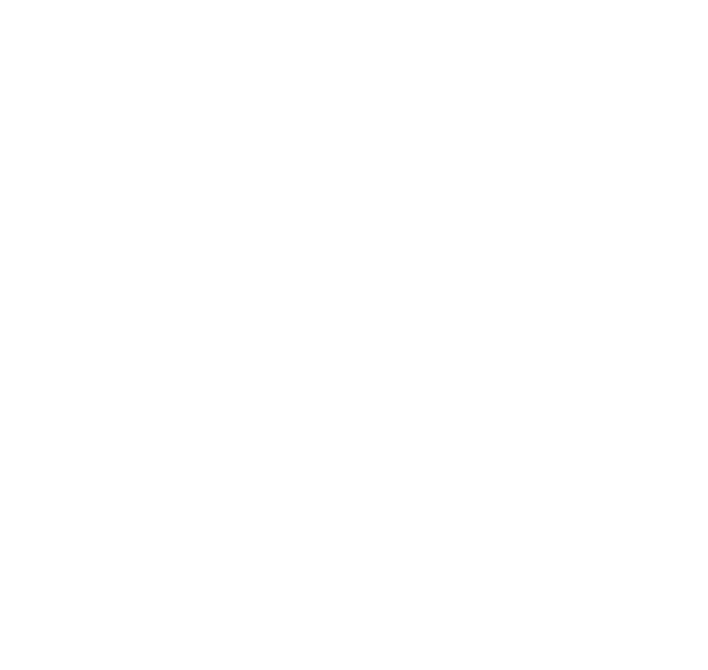
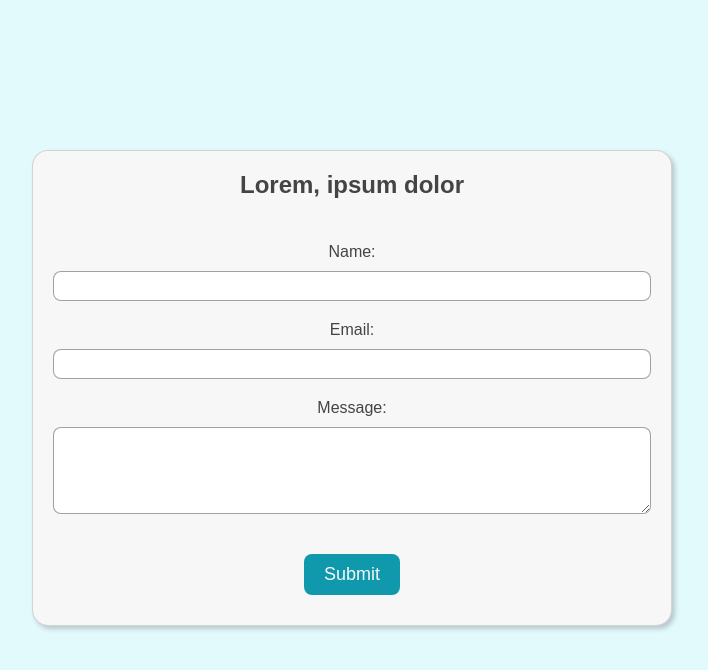
Before and after one commit to renaldhyrahman/freeCodeCamp, a plain HTML site: page full-stack-developer/02-css/07-contact-form/index.html in a window 1280 px wide. Shown: the whole page, without its empty margins (288-996 px from the left). Drawn offline with Linux system fonts and the light colour scheme.

Commit message:
final 07-contact-form

```diff
--- a/full-stack-developer/02-css/07-contact-form/index.html
+++ b/full-stack-developer/02-css/07-contact-form/index.html
@@ -3,6 +3,20 @@
   <head>
     <meta charset="utf-8" />
     <title>Contact Form</title>
+    <link rel="stylesheet" href="./styles.css" />
   </head>
-  <body></body>
+  <body>
+    <div class="form-container">
+      <form class="form" action="" method="POST">
+        <h2 class="heading-secondary">Lorem, ipsum dolor</h2>
+        <label class="form-label" for="user-name">Name:</label>
+        <input type="text" id="user-name" name="userName" required />
+        <label class="form-label" for="email">Email:</label>
+        <input type="email" id="email" name="email" required />
+        <label class="form-label" for="message">Message:</label>
+        <textarea name="message" id="message" rows="5" required></textarea>
+        <button type="submit">Submit</button>
+      </form>
+    </div>
+  </body>
 </html>
--- a/full-stack-developer/02-css/07-contact-form/styles.css
+++ b/full-stack-developer/02-css/07-contact-form/styles.css
@@ -0,0 +1,98 @@
+* {
+  margin: 0;
+  padding: 0;
+  box-sizing: border-box;
+}
+
+html {
+  font-size: 62.5%;
+  font-family: sans-serif;
+  color: #444;
+  font-weight: 400;
+}
+
+body {
+  background-color: #e3fafc;
+}
+
+.heading-secondary {
+  text-align: center;
+  font-weight: 700;
+  font-size: 2.4rem;
+  margin-bottom: 2.4rem;
+}
+
+label,
+input,
+button {
+  font-size: 1.6rem;
+}
+
+.form-container {
+  margin: 15rem auto;
+  width: 50%;
+  max-width: 80rem;
+  padding: 2rem;
+  border: 1px solid #44444433;
+  border-radius: 1.6rem;
+  background-color: #f7f7f7;
+
+  box-shadow: 3px 3px 5px #00000033;
+}
+
+.form {
+  display: flex;
+  flex-direction: column;
+  gap: 1rem;
+}
+
+label {
+  margin: 1rem 0 0 0;
+  text-align: center;
+  color: inherit;
+}
+
+input,
+textarea {
+  width: 100%;
+  padding: 0.5rem 1rem;
+  margin-bottom: 0;
+  border: 1px solid #44444480;
+  border-radius: 0.8rem;
+
+  transition: all 0.3s ease;
+}
+
+input:focus,
+textarea:focus {
+  border: 1px solid transparent;
+  outline: 2px solid #1098ad;
+  box-shadow: 3px 3px 5px #00000033;
+}
+
+button {
+  width: fit-content;
+  margin: 3rem auto 1rem auto;
+  padding: 1rem 2rem;
+  background-color: #1098ad;
+  color: #f7f7f7;
+  font-size: 1.8rem;
+  border: none;
+  border-radius: 0.8rem;
+  cursor: pointer;
+
+  transition: all 0.3s ease;
+}
+
+button:hover {
+  background-color: #f7f7f7;
+  color: #1098ad;
+  outline: 1px solid #1098ad;
+  box-shadow: 0 0 5px 2px #00000033;
+  transform: scale(1.02);
+}
+
+button:active {
+  box-shadow: none;
+  transform: scale(1);
+}
```
Also changed, not shown: 2 other files.
